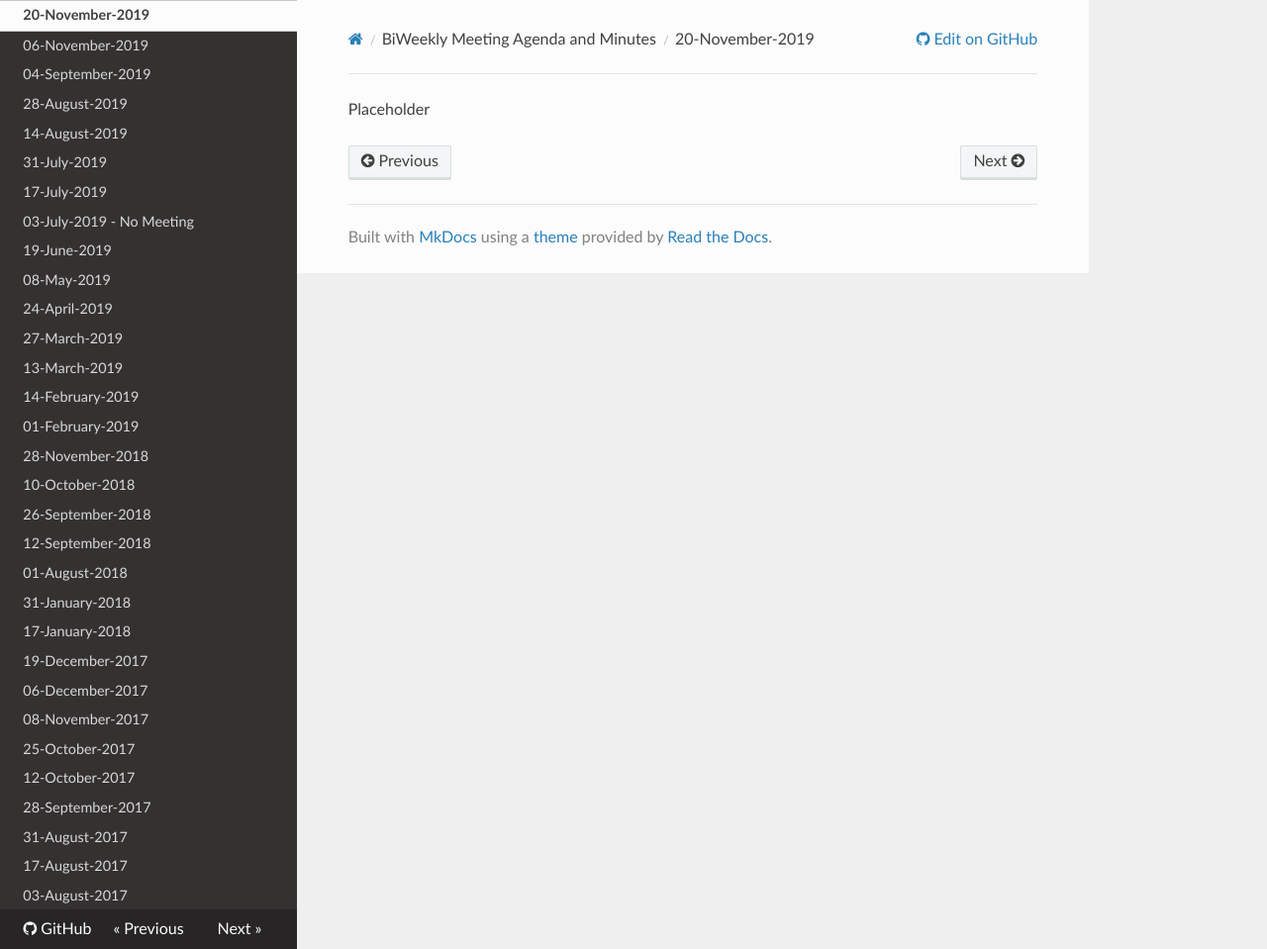
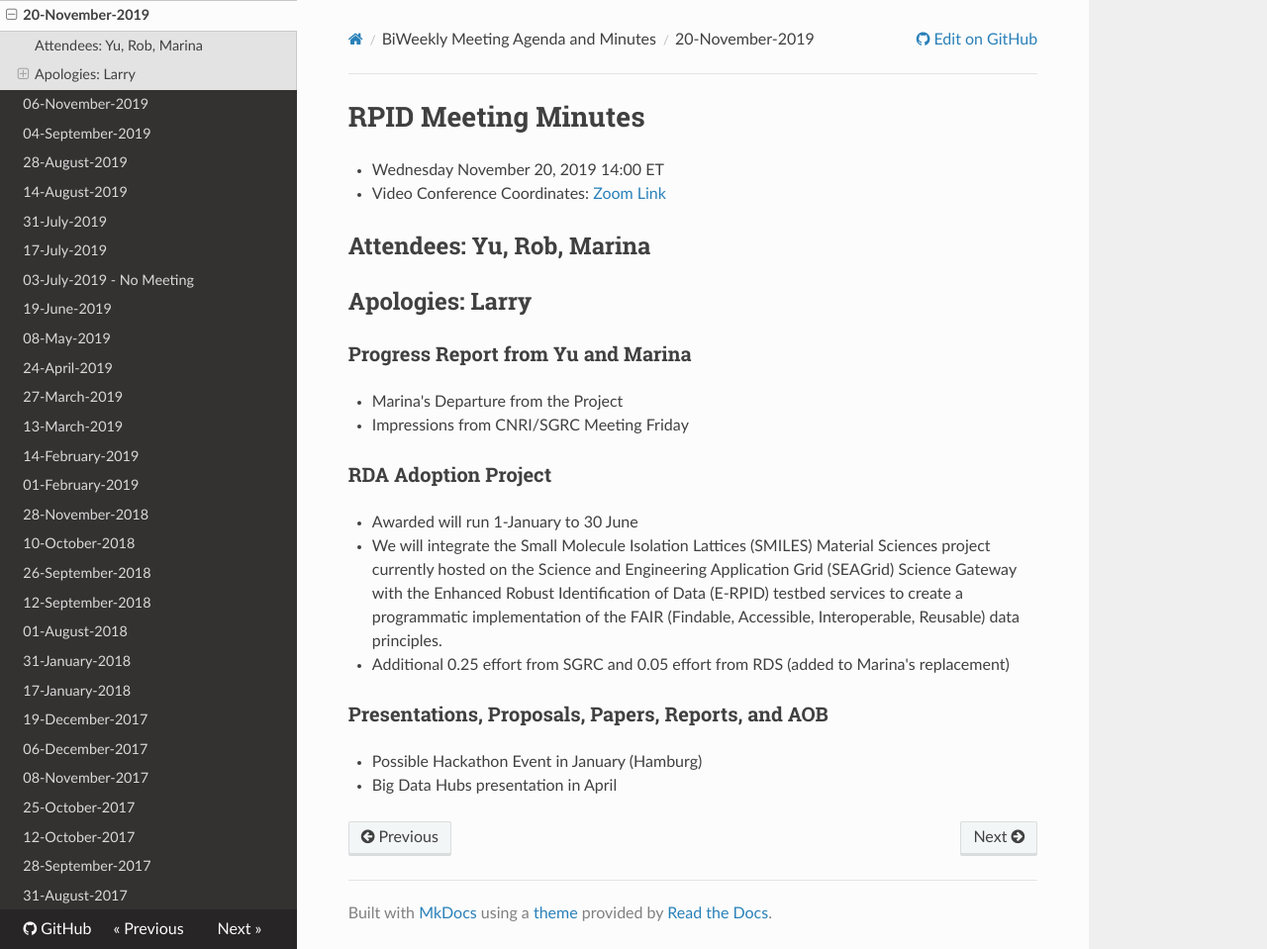
Before and after one commit to rpidproject/rpid, an MkDocs documentation site: the page built from docs/20-November-2019.md, in a window 1280 px wide and 959 px high. Shown: the whole window at 99% size. Built offline with MkDocs 1.6.1, drawn with Linux system fonts in a browser that asks for light colours; nearby versions of some CDN libraries; old or Windows-style settings are respelled for this version of MkDocs.

Commit message:
Update 20-November-2019.md

```diff
--- a/docs/20-November-2019.md
+++ b/docs/20-November-2019.md
@@ -1 +1,20 @@
-Placeholder
+# RPID Meeting Minutes
+
+   * Wednesday November 20, 2019 14:00 ET
+   * Video Conference Coordinates: [Zoom Link](https://iu.zoom.us/my/rquick)
+
+## Attendees: Yu, Rob, Marina
+## Apologies: Larry
+
+### Progress Report from Yu and Marina
+   * Marina's Departure from the Project
+   * Impressions from CNRI/SGRC Meeting Friday
+
+### RDA Adoption Project
+   * Awarded will run 1-January to 30 June
+   * We will integrate the Small Molecule Isolation Lattices (SMILES) Material Sciences project currently hosted on the Science and Engineering Application Grid (SEAGrid) Science Gateway with the Enhanced Robust Identification of Data (E-RPID) testbed services to create a programmatic implementation of the FAIR (Findable, Accessible, Interoperable, Reusable) data principles.
+   * Additional 0.25 effort from SGRC and 0.05 effort from RDS (added to Marina's replacement)
+
+### Presentations, Proposals, Papers, Reports, and AOB
+   * Possible Hackathon Event in January (Hamburg)
+   * Big Data Hubs presentation in April
```
